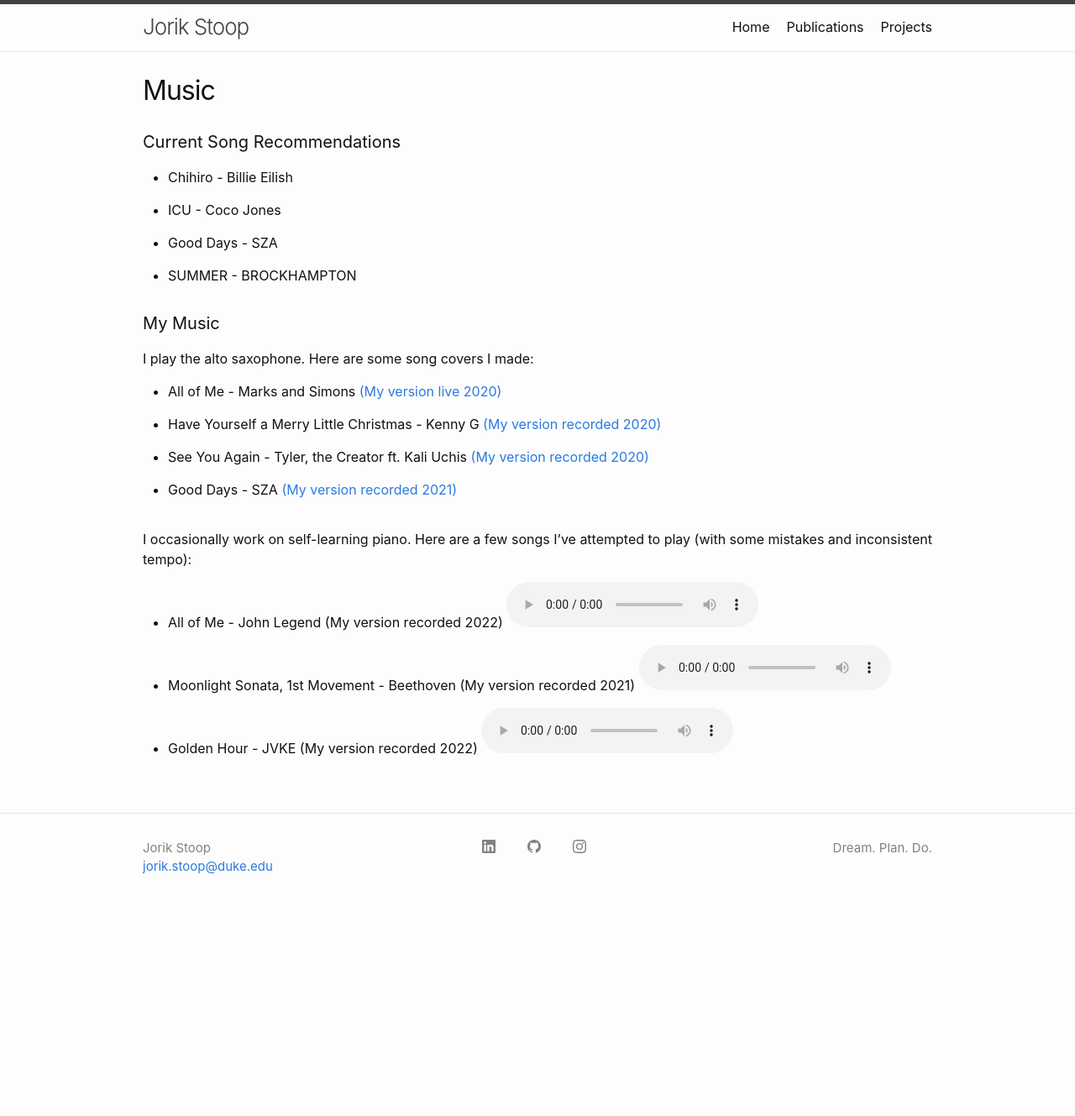
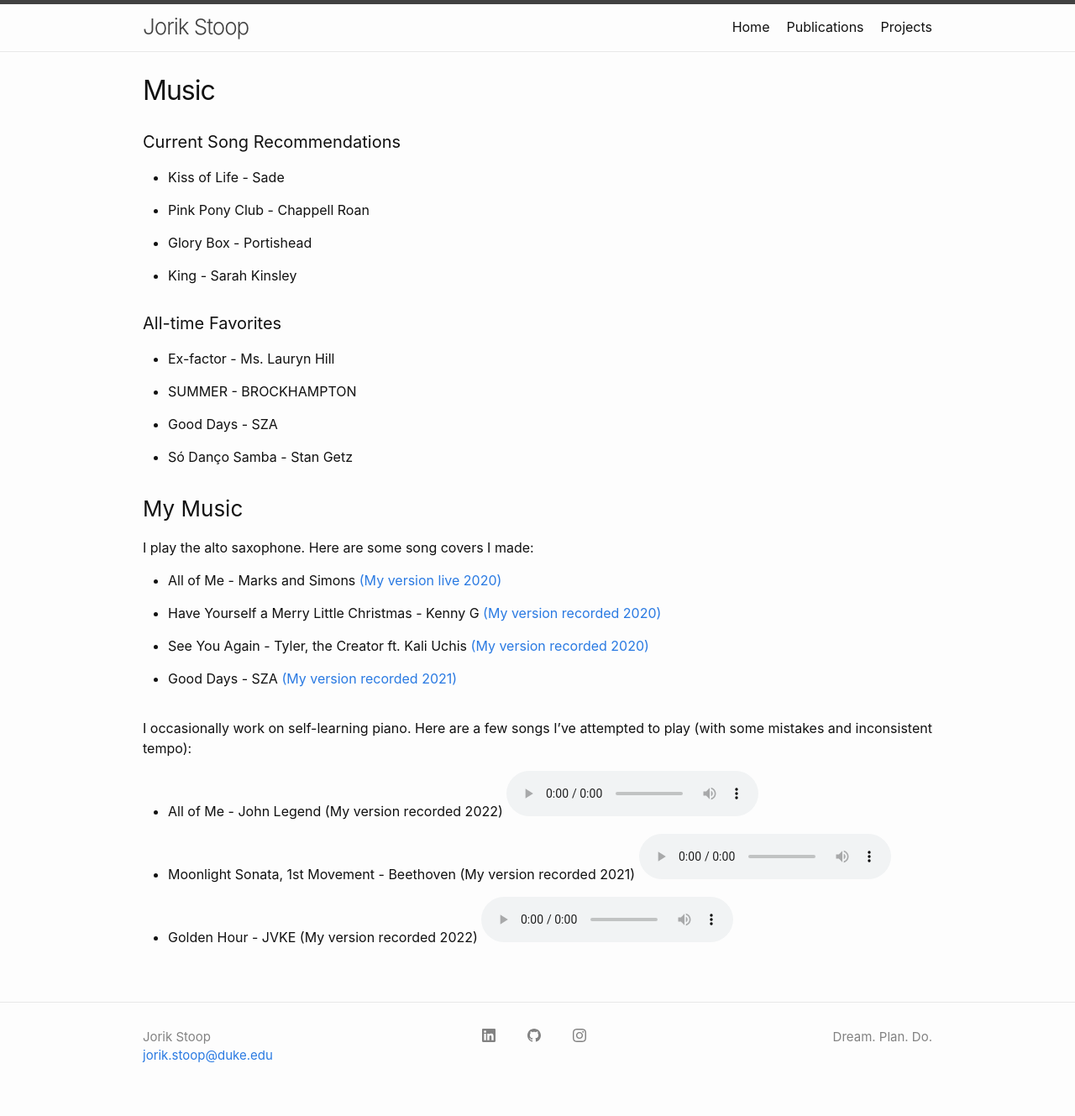
Before and after one commit to jorikstoop/jorikstoop.github.io, a Jekyll site: the page built from _projects/music.md, in a window 1280 px wide. Shown: the whole page at 84% size. Built offline with Jekyll 4.4.1, drawn with Linux system fonts in a browser that asks for light colours; before the commit the page ends 1104 px from its top, so only the background shows below that.

Commit message:
Update music page
Added new song recommendations

```diff
--- a/_data/song_recs.yml
+++ b/_data/song_recs.yml
@@ -1,21 +1,47 @@
 #current song recommendations:
+- name: Kiss of Life
+  by: "- Sade"
+  type: current
+
+- name: Pink Pony Club
+  by: "- Chappell Roan"
+  type: current
+
+- name: Glory Box
+  by: "- Portishead"
+  type: current
+
+- name: King
+  by: "- Sarah Kinsley"
+  type: current
+
+#previous song recommendations:
 - name: Chihiro
   by: "- Billie Eilish"
-  type: current
+  type: previous
 
 - name: ICU
   by: "- Coco Jones"
-  type: current
+  type: previous
+
+- name: After Hours
+  by: "- Kehlani"
+  type: previous
+
+
+#all time favorites:
+- name: Ex-factor
+  by: "- Ms. Lauryn Hill"
+  type: alltime
+
+- name: SUMMER
+  by: "- BROCKHAMPTON"
+  type: alltime
 
 - name: Good Days
   by: "- SZA"
-  type: current
+  type: alltime
 
-- name: SUMMER
-  by: "- BROCKHAMPTON"
-  type: current
-
-#previous song recommendations:
-- name: After Hours
-  by: "- Kehlani"
-  type: previous
+- name: Só Danço Samba
+  by: "- Stan Getz"
+  type: alltime
--- a/_projects/music.md
+++ b/_projects/music.md
@@ -21,8 +21,22 @@
     {% endfor %}
 </ul>
 
+#### All-time Favorites
 
-#### My Music
+<ul class="song-rec-list">
+    {% for song in site.data.song_recs %}
+    {% if song.type == "alltime"  %}
+    <li>
+    <div class="song-list">
+        {{ song.name}}
+        <span>{{ song.by }}</span>
+    </div>
+    </li>
+    {% endif %}
+    {% endfor %}
+</ul>
+
+### My Music
 I play the alto saxophone. Here are some song covers I made:
 
 <ul class="cover-list">
```
